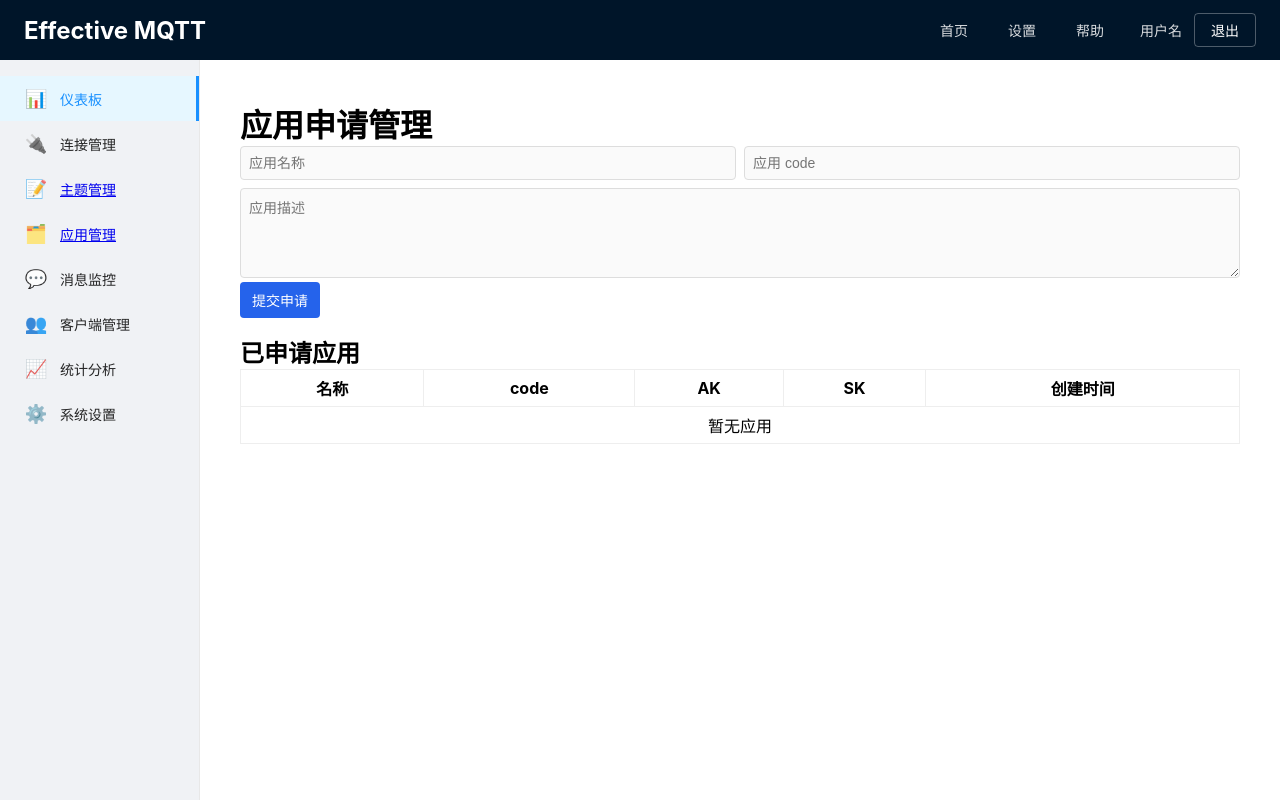
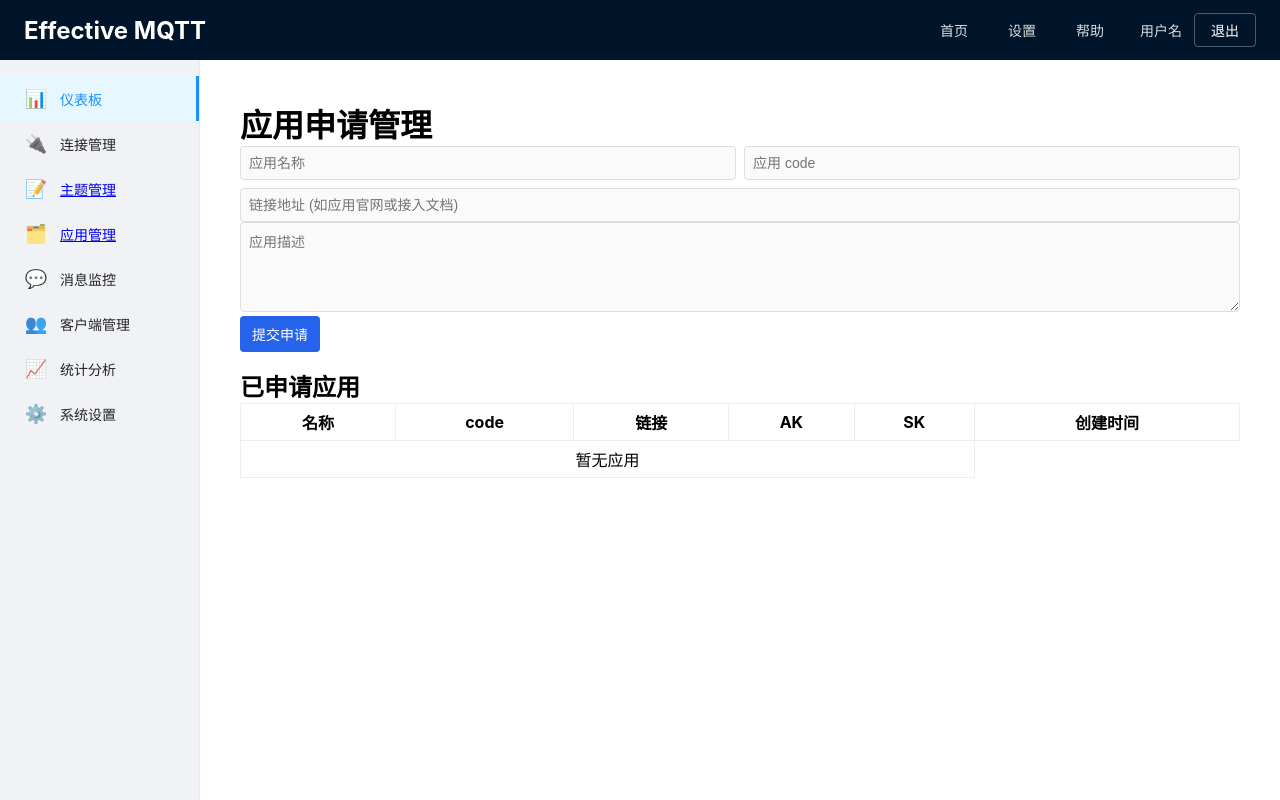
Before and after one commit to yanweiqi/effective-mqtt, a React (Create React App) app in the folder effective-mqtt-frontend/: page /apps in a window 1280 px wide. Built offline with nearby package versions, Linux system fonts and the light colour scheme.

Commit message:
feat(frontend): add link URL field to Application Management

```diff
--- a/effective-mqtt-frontend/src/pages/ApplicationManagement.jsx
+++ b/effective-mqtt-frontend/src/pages/ApplicationManagement.jsx
@@ -3,7 +3,7 @@ import './ApplicationManagement.css';
 import { submitApplication, listApplications } from '../services/appRegistry';
 
 const ApplicationManagement = () => {
-  const [form, setForm] = useState({ name: '', code: '', description: '' });
+  const [form, setForm] = useState({ name: '', code: '', description: '', link: '' });
   const [apps, setApps] = useState([]);
   const [result, setResult] = useState(null);
   const [error, setError] = useState(null);
@@ -19,7 +19,7 @@ const ApplicationManagement = () => {
       const app = submitApplication(form);
       setResult(app);
       setApps(listApplications());
-      setForm({ name: '', code: '', description: '' });
+      setForm({ name: '', code: '', description: '', link: '' });
     } catch (e) {
       setError(e.message);
     }
@@ -33,6 +33,7 @@ const ApplicationManagement = () => {
           <input placeholder="应用名称" value={form.name} onChange={(e) => setForm({ ...form, name: e.target.value })} />
           <input placeholder="应用 code" value={form.code} onChange={(e) => setForm({ ...form, code: e.target.value })} />
         </div>
+        <input placeholder="链接地址 (如应用官网或接入文档)" value={form.link} onChange={(e) => setForm({ ...form, link: e.target.value })} />
         <textarea placeholder="应用描述" value={form.description} onChange={(e) => setForm({ ...form, description: e.target.value })} />
         <button onClick={handleSubmit}>提交申请</button>
         {error && <div className="error">{error}</div>}
@@ -43,6 +44,7 @@ const ApplicationManagement = () => {
           <h2>申请成功</h2>
           <div className="kv"><span>应用名称:</span><span>{result.name}</span></div>
           <div className="kv"><span>应用 code:</span><span>{result.code}</span></div>
+          {result.link && <div className="kv"><span>链接:</span><a href={result.link} target="_blank" rel="noreferrer">{result.link}</a></div>}
           <div className="kv"><span>AK:</span><code>{result.ak}</code></div>
           <div className="kv"><span>SK:</span><code>{result.sk}</code></div>
           <small>请妥善保管 AK/SK，用于连接 MQTT 服务端身份认证。</small>
@@ -56,6 +58,7 @@ const ApplicationManagement = () => {
             <tr>
               <th>名称</th>
               <th>code</th>
+              <th>链接</th>
               <th>AK</th>
               <th>SK</th>
               <th>创建时间</th>
@@ -66,6 +69,7 @@ const ApplicationManagement = () => {
               <tr key={a.id}>
                 <td>{a.name}</td>
                 <td>{a.code}</td>
+                <td>{a.link ? (<a href={a.link} target="_blank" rel="noreferrer">{a.link}</a>) : '-'}</td>
                 <td><code>{a.ak}</code></td>
                 <td><code>{a.sk}</code></td>
                 <td>{new Date(a.createdAt).toLocaleString()}</td>
--- a/effective-mqtt-frontend/src/services/appRegistry.js
+++ b/effective-mqtt-frontend/src/services/appRegistry.js
@@ -22,7 +22,7 @@ function genKey(len = 24) {
   return out;
 }
 
-export function submitApplication({ name, code, description }) {
+export function submitApplication({ name, code, description, link }) {
   if (!name || !code) {
     throw new Error('应用名称和应用 code 不能为空');
   }
@@ -32,7 +32,7 @@ export function submitApplication({ name, code, description }) {
   }
   const ak = genKey(20);
   const sk = genKey(32);
-  const app = { id: Date.now(), name, code, description, ak, sk, createdAt: new Date().toISOString() };
+  const app = { id: Date.now(), name, code, description, link: link || '', ak, sk, createdAt: new Date().toISOString() };
   apps.push(app);
   saveApps(apps);
   return app;
```
